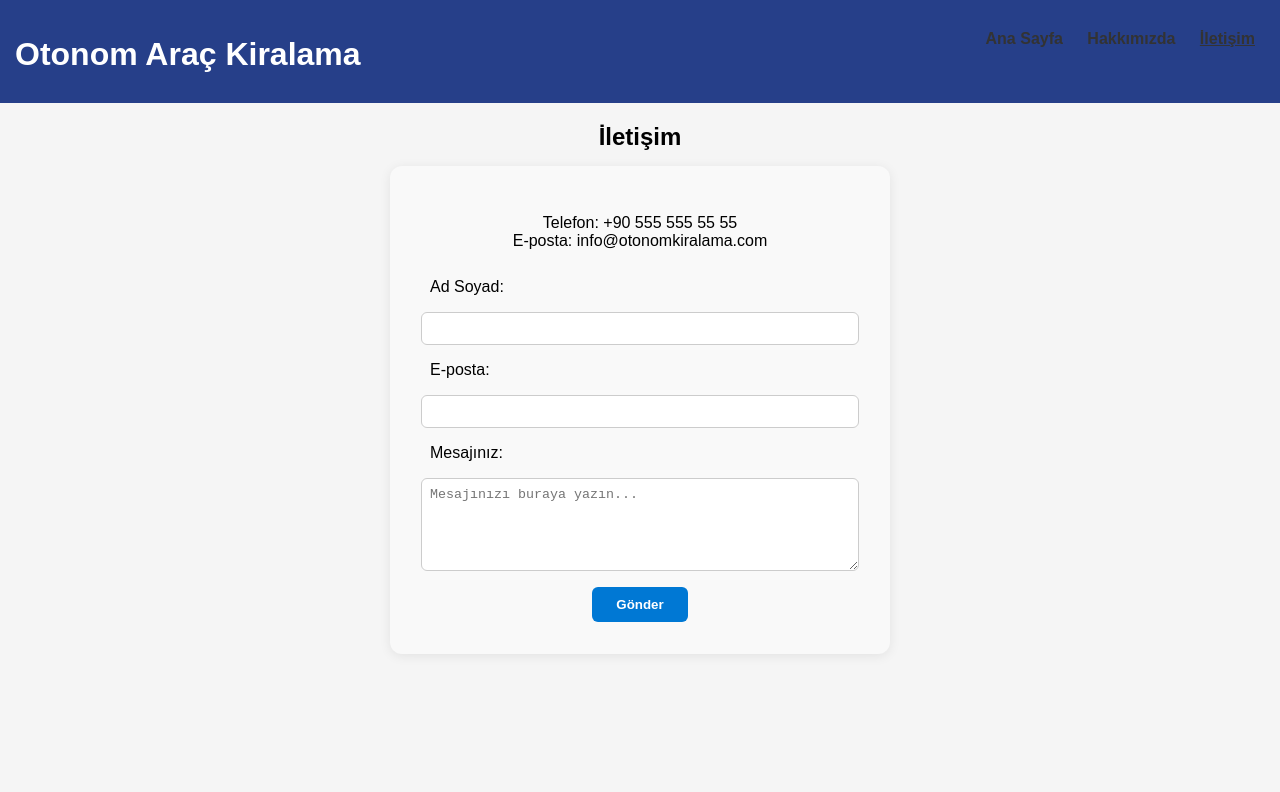
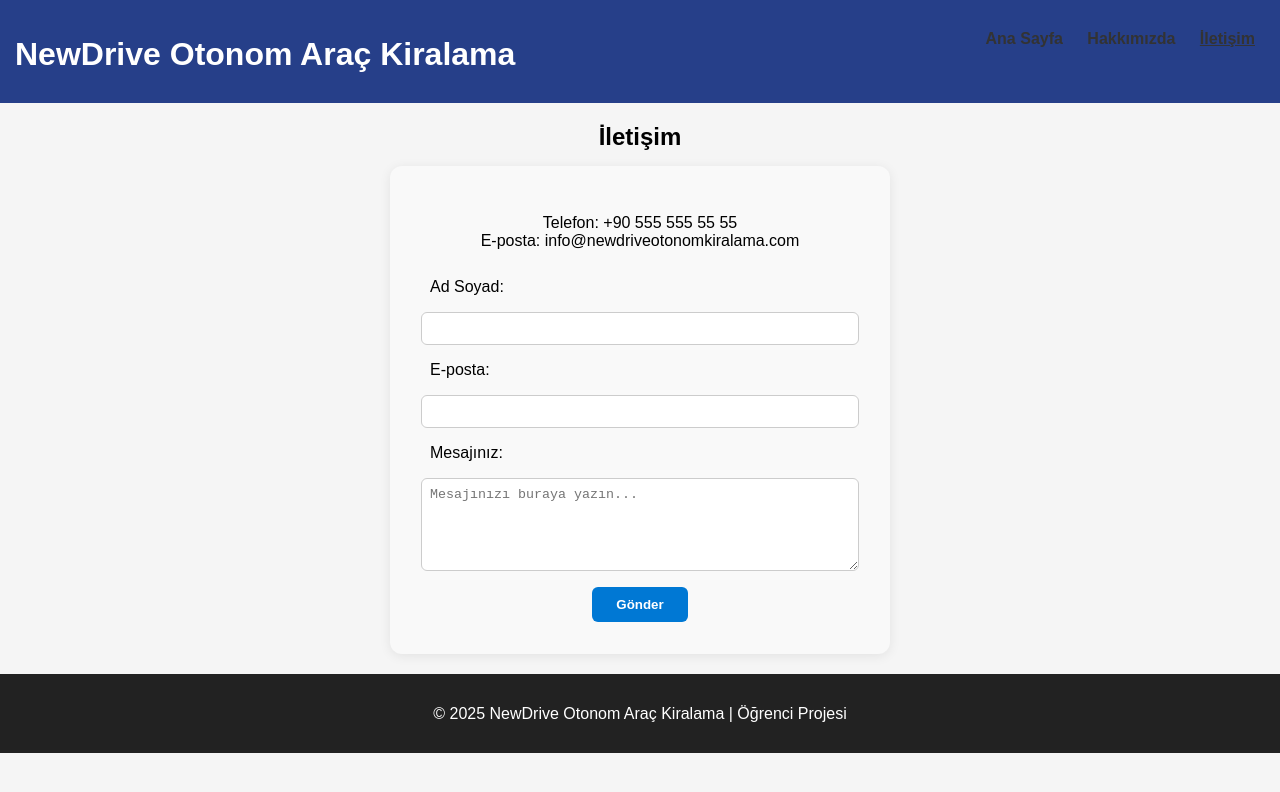
Before and after one commit to melek884/smallcity, a plain HTML site: page iletisim/iletisim.html in a window 1280 px wide. Drawn offline with Linux system fonts and the light colour scheme.

Commit message:
Update iletisim.html

```diff
--- a/iletisim/iletisim.html
+++ b/iletisim/iletisim.html
@@ -8,7 +8,7 @@
 </head>
 <body>
     <header>
-  <h1>Otonom Araç Kiralama</h1>
+  <h1>NewDrive Otonom Araç Kiralama</h1>
   <nav>
     <a href="../index.html">Ana Sayfa</a>
     <a href="../hakkimizda/hakkimizda.html" >Hakkımızda</a>
@@ -19,7 +19,7 @@
     <div style="display: flex; justify-content: center; align-items: flex-start; min-height: 40vh;">
       <div style="background: #f9f9f9; padding: 32px 40px; border-radius: 12px; box-shadow: 0 2px 12px rgba(0,0,0,0.08); min-width: 420px;">
         <form>
-          <p style="text-align:center; margin-bottom: 18px;">Telefon: +90 555 555 55 55<br>E-posta: info@otonomkiralama.com</p>
+          <p style="text-align:center; margin-bottom: 18px;">Telefon: +90 555 555 55 55<br>E-posta: info@newdriveotonomkiralama.com</p>
           <div style="display: flex; flex-direction: column; align-items: center; gap: 16px;">
             <label for="isimIletisim" style="width:100%; text-align:left;">Ad Soyad:</label>
             <input type="text" id="isimIletisim" name="isimIletisim" required style="width:100%; padding:8px; border-radius:6px; border:1px solid #ccc;">
@@ -35,4 +35,12 @@
   </div>
 </div>
 </body>
+
+<footer>
+  <p>© 2025 NewDrive Otonom Araç Kiralama | Öğrenci Projesi</p>
+</footer>
+
+</body>
 </html>
+
+</html>
```
